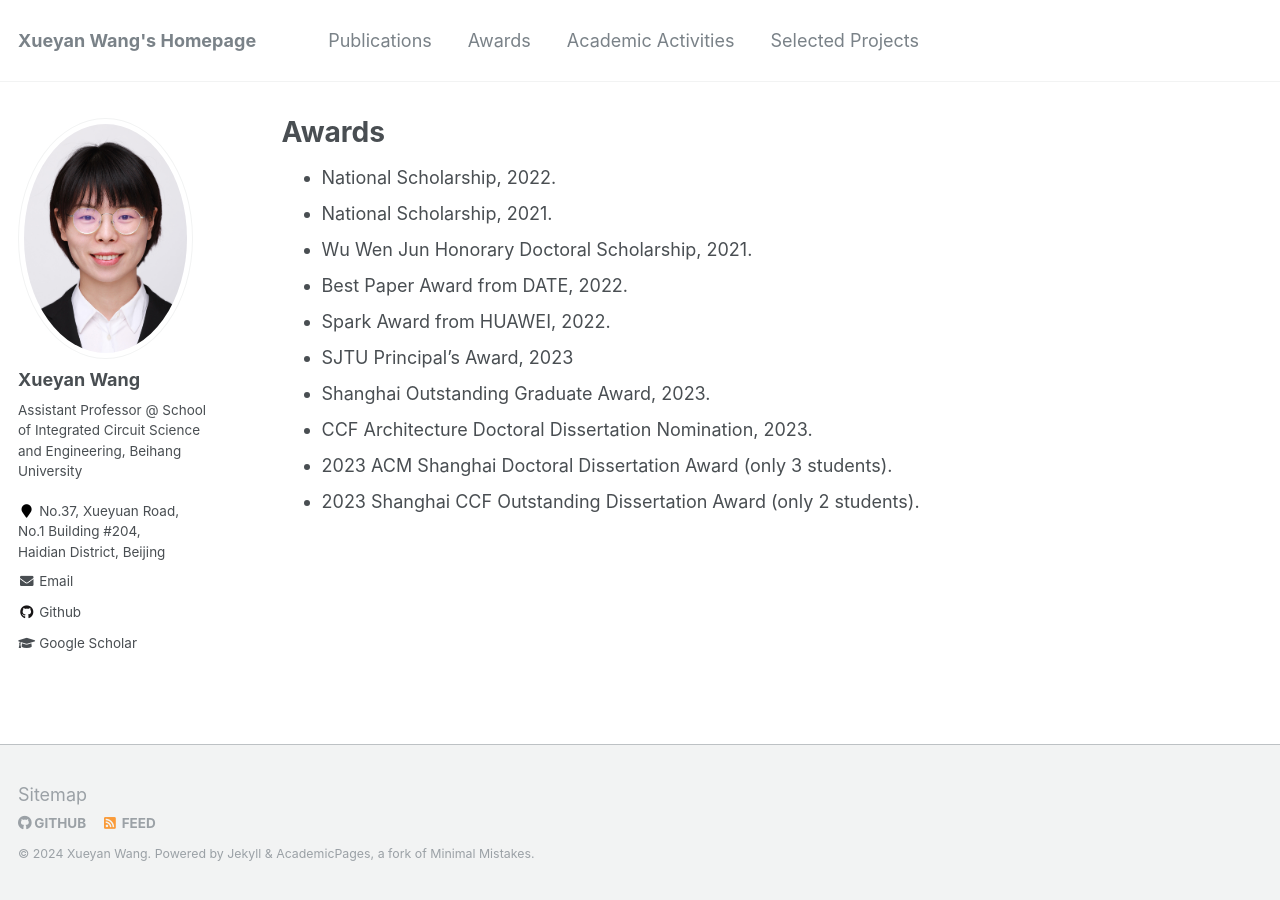
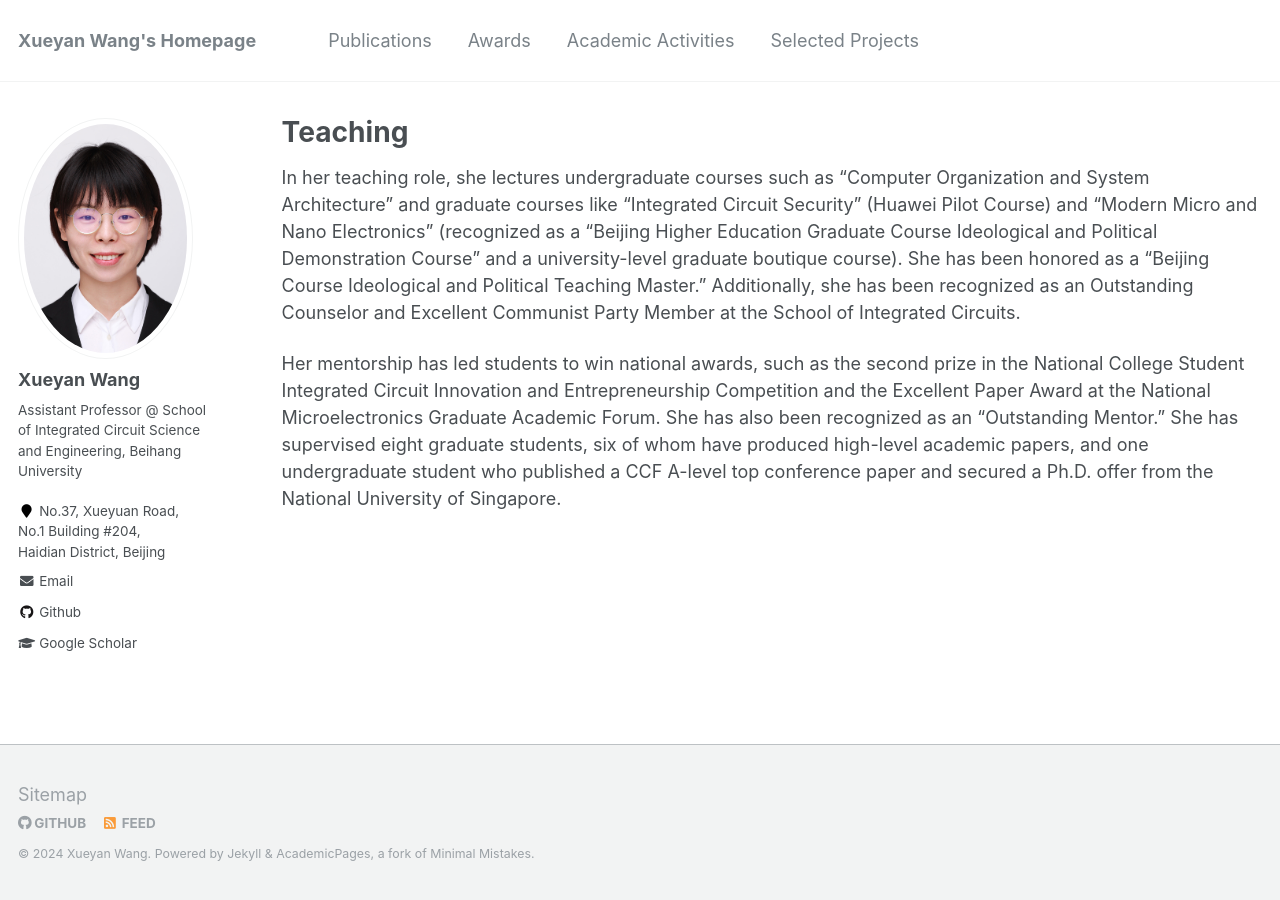
Before and after one commit to xywangbuaa/xywang.github.io, a Jekyll site: the page built from _pages/awards.md, in a window 1280 px wide. Built offline with Jekyll 4.4.1, drawn with Linux system fonts in a browser that asks for light colours.

Commit message:
Update awards.md

```diff
--- a/_pages/awards.md
+++ b/_pages/awards.md
@@ -1,21 +1,14 @@
 ---
 layout: archive
-title: "Awards"
+title: "Teaching"
 permalink: /awards/
 author_profile: true
 redirect_from:
-  - /Awards
+  - /Teaching
 ---
 
 <!-- {% include base_path %} -->
 
-* National Scholarship, 2022.
-* National Scholarship, 2021.
-* Wu Wen Jun Honorary Doctoral Scholarship, 2021.
-* Best Paper Award from DATE, 2022.
-* Spark Award from HUAWEI, 2022.
-* SJTU Principal's Award, 2023
-* Shanghai Outstanding Graduate Award, 2023.
-* CCF Architecture Doctoral Dissertation Nomination, 2023.
-* 2023 ACM Shanghai Doctoral Dissertation Award (only 3 students).
-* 2023 Shanghai CCF Outstanding Dissertation Award (only 2 students).
+In her teaching role, she lectures undergraduate courses such as "Computer Organization and System Architecture" and graduate courses like "Integrated Circuit Security" (Huawei Pilot Course) and "Modern Micro and Nano Electronics" (recognized as a "Beijing Higher Education Graduate Course Ideological and Political Demonstration Course" and a university-level graduate boutique course). She has been honored as a "Beijing Course Ideological and Political Teaching Master." Additionally, she has been recognized as an Outstanding Counselor and Excellent Communist Party Member at the School of Integrated Circuits.
+
+Her mentorship has led students to win national awards, such as the second prize in the National College Student Integrated Circuit Innovation and Entrepreneurship Competition and the Excellent Paper Award at the National Microelectronics Graduate Academic Forum. She has also been recognized as an "Outstanding Mentor." She has supervised eight graduate students, six of whom have produced high-level academic papers, and one undergraduate student who published a CCF A-level top conference paper and secured a Ph.D. offer from the National University of Singapore.
```
